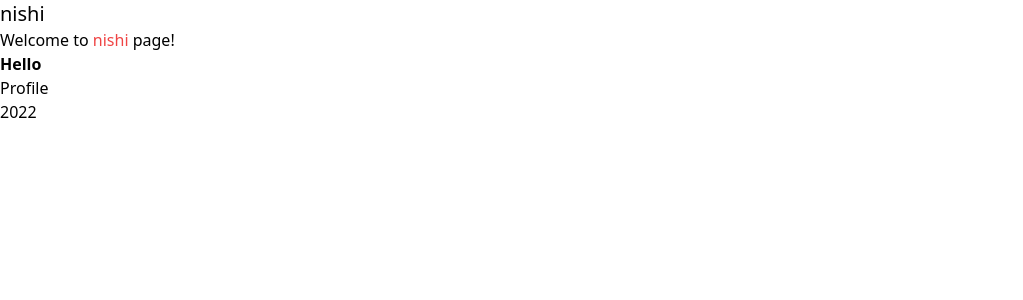
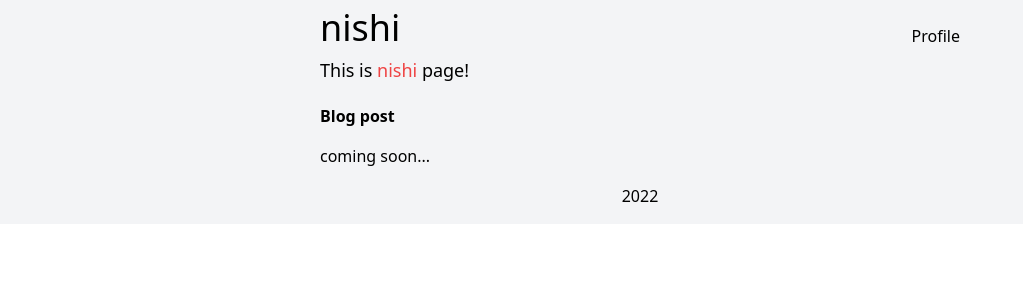
Before and after one commit to nishimura55/nishi55dev, a Next.js app: page / in a window 1280 px wide. Shown: the top 300 px of the page, without its empty margins (0-1023 px from the left). Built offline with nearby package versions, Linux system fonts and the light colour scheme.

Commit message:
feat: Arrange top page UI

```diff
--- /dev/null
+++ b/src/components/Footer.tsx
@@ -0,0 +1,11 @@
+import { FC } from 'react'
+
+export const Footer: FC = () => {
+  return (
+    <footer>
+      <div className='flex justify-center py-4'>
+        <div>2022</div>
+      </div>
+    </footer>
+  )
+}
--- /dev/null
+++ b/src/components/Header.tsx
@@ -0,0 +1,21 @@
+import Link from 'next/link'
+import { FC } from 'react'
+
+export const Header: FC = () => {
+  return (
+    <header>
+      <div className='flex items-end justify-between py-2'>
+        <Link className='text-4xl' href='/'>
+          nishi
+        </Link>
+        <nav>
+          <ul>
+            <li>
+              <Link href='/profile'>Profile</Link>
+            </li>
+          </ul>
+        </nav>
+      </div>
+    </header>
+  )
+}
--- a/src/components/layout/AppLayout.tsx
+++ b/src/components/layout/AppLayout.tsx
@@ -1,6 +1,6 @@
-import Head from 'next/head'
-import Link from 'next/link'
 import { FC, ReactNode } from 'react'
+import { Footer } from '../Footer'
+import { Header } from '../Header'
 
 type Props = {
   children: ReactNode
@@ -8,21 +8,12 @@ type Props = {
 
 export const AppLayout: FC<Props> = ({ children }) => {
   return (
-    <div>
-      <Head>
-        <title>nishi page</title>
-        <meta name='description' content='nishi page' />
-        <link rel='icon' href='/favicon.ico' />
-      </Head>
-      <header>
-        <Link className='text-xl' href='/'>
-          nishi
-        </Link>
-      </header>
-      {children}
-      <footer>
-        <div>2022</div>
-      </footer>
+    <div className='bg-gray-100'>
+      <div className='mx-auto max-w-pageContent'>
+        <Header />
+        {children}
+        <Footer />
+      </div>
     </div>
   )
 }
--- a/src/pages/_app.tsx
+++ b/src/pages/_app.tsx
@@ -1,10 +1,16 @@
 import '~/src/styles/globals.css'
 import type { AppProps } from 'next/app'
 import { AppLayout } from '../components/layout/AppLayout'
+import Head from 'next/head'
 
 export default function App({ Component, pageProps }: AppProps) {
   return (
     <AppLayout>
+      <Head>
+        <title>nishi page</title>
+        <meta name='description' content='nishi page' />
+        <link rel='icon' href='/favicon.ico' />
+      </Head>
       <Component {...pageProps} />
     </AppLayout>
   )
--- a/src/pages/index.tsx
+++ b/src/pages/index.tsx
@@ -1,15 +1,15 @@
 import { NextPage } from 'next'
-import Link from 'next/link'
 
 const Home: NextPage = () => {
   return (
-    <main>
-      <h1>
-        Welcome to <span className='text-red-500'>nishi</span> page!
+    <div>
+      <h1 className='mb-5 text-lg'>
+        This is <span className='text-red-500'>nishi</span> page!
       </h1>
-      <div className='font-bold'>Hello</div>
-      <Link href='/profile'>Profile</Link>
-    </main>
+      <div className='font-bold'>Blog post</div>
+      {/* TODO: ブログ一覧を表示 */}
+      <div className='mt-4'>coming soon...</div>
+    </div>
   )
 }
 
--- a/tailwind.config.js
+++ b/tailwind.config.js
@@ -2,7 +2,11 @@
 module.exports = {
   content: ['./src/pages/**/*.{js,ts,tsx}', './src/components/**/*.{js,ts,tsx}'],
   theme: {
-    extend: {},
+    extend: {
+      maxWidth: {
+        pageContent: '640px',
+      }
+    },
   },
   plugins: [],
 }
```
